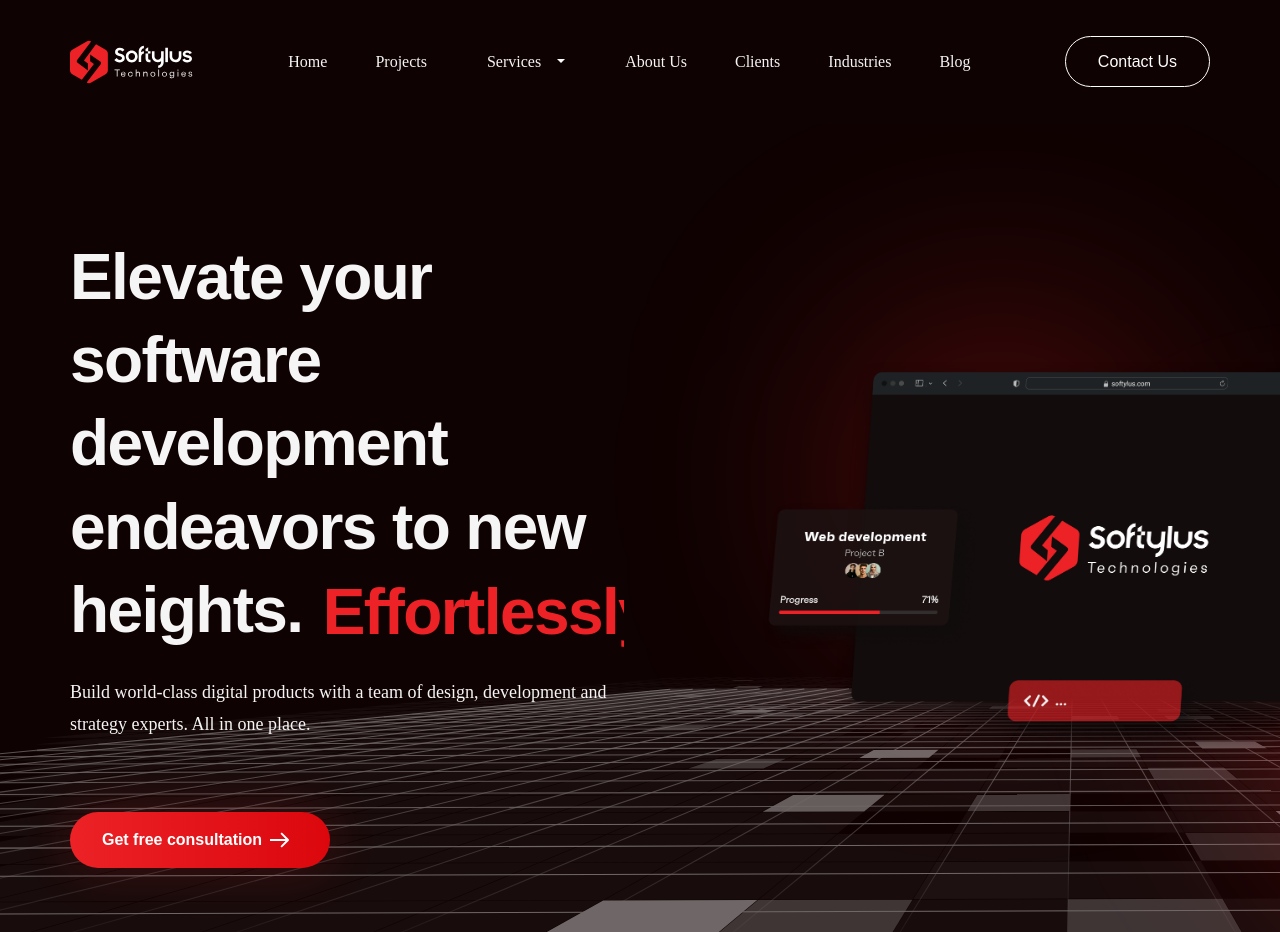
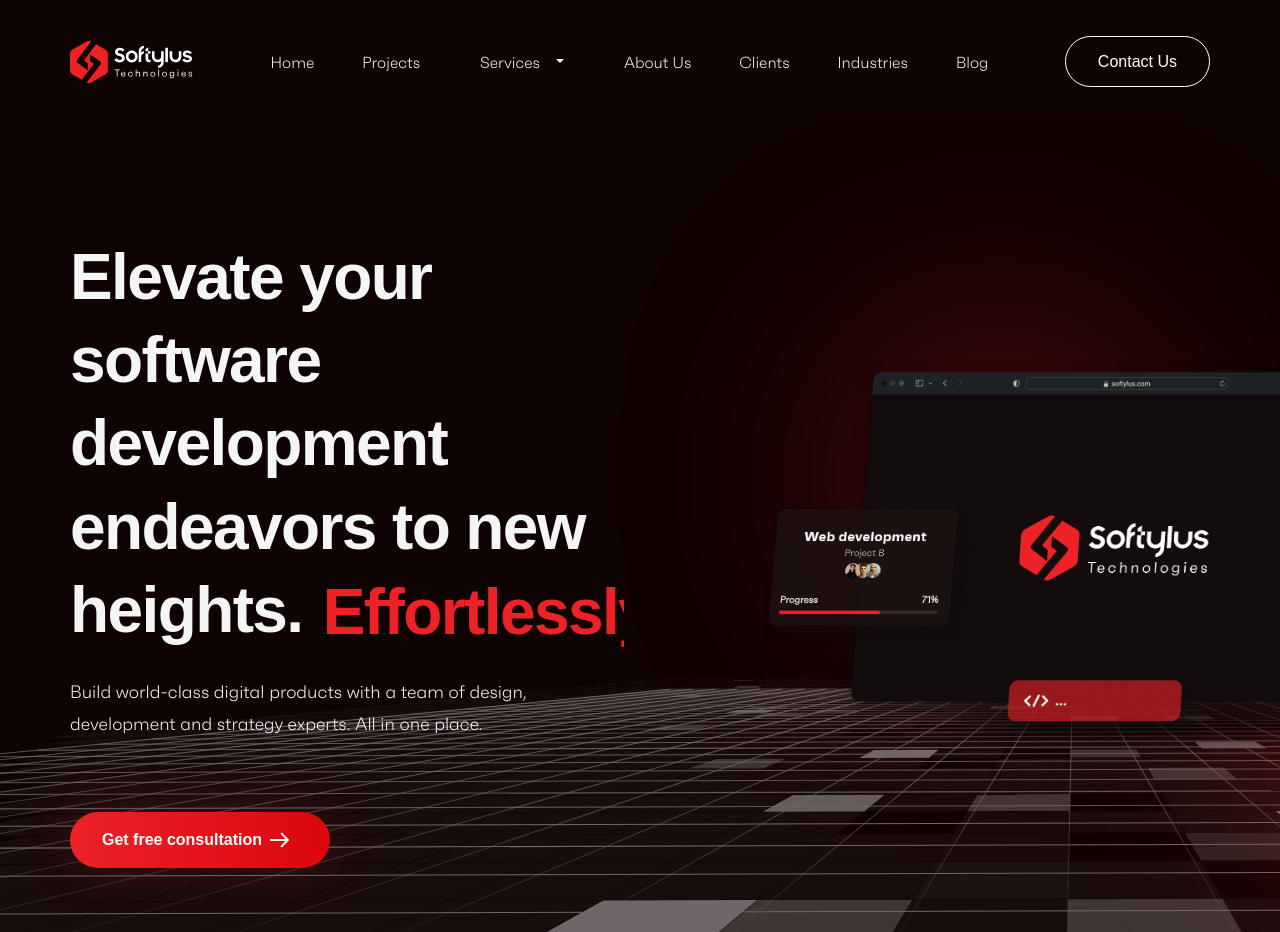
Before and after one commit to softylus-technologies/soft-main, a Gatsby site: page / in a window 1280 px wide. Shown: the top 932 px of the page. Built offline with nearby package versions, Linux system fonts and the light colour scheme; Gatsby itself is replaced by a stand-in of ours; no server answers; a web font is replaced by a local one.

Commit message:
Some modifications 39 from Mahmoud

```diff
--- a/src/components/style/Footer.css
+++ b/src/components/style/Footer.css
@@ -13,12 +13,12 @@
   font-style: normal;
 }
 
-/* @font-face {
-  font-family: "Faktum-Light";
+@font-face {
+  font-family: "Faktum-light";
   src: url("../../../Fonts/faktum-test/Faktum-Light.ttf") format("truetype");
   font-weight: 300;
   font-style: normal;
-} */
+}
 
 @font-face {
   font-family: "Faktum-Medium";
--- a/src/style/index.css
+++ b/src/style/index.css
@@ -12,13 +12,13 @@
   font-weight: 800;
   font-style: normal;
 }
-/*
+
 @font-face {
-  font-family: "Faktum-Light";
+  font-family: "Faktum-light";
   src: url("../../Fonts/faktum-test/Faktum-Light.ttf") format("truetype");
   font-weight: 300;
   font-style: normal;
-} */
+}
 
 @font-face {
   font-family: "Faktum-Medium";
```
